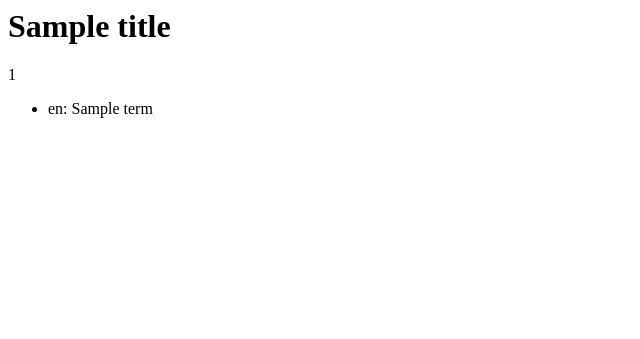
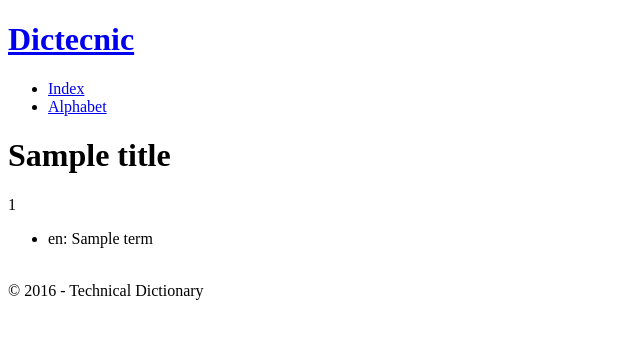
Before and after one commit to hackdeath/dictionary, a Django app: template dictionary/templates/dictionary/detailWord.html in a window 1280 px wide. Shown: the top 339 px of the page, without its empty margins (0-640 px from the left). Run offline with Django 3.2, Linux system fonts and the light colour scheme; the template is opened without the code that fills it: most values are stand-ins (such as "Sample title", 1, 10 or a date in 2020).

Commit message:
Implementação de template base e uso em detailWord

```diff
--- /dev/null
+++ b/dictionary/templates/dictionary/base.html
@@ -0,0 +1,32 @@
+<!DOCTYPE html>
+
+<html lang="pt-br">
+    <head>
+        <title>{% block title %}{% endblock %}</title >
+
+        <script>
+            {% block javascript %}
+            {% endblock %}
+        </script>
+    </head>
+    <body>
+        <header>
+            <div>
+                <h1><a href="/dictionary/">Dictecnic</a></h1>
+            </div>
+            <div>
+                <ul>
+                    <li><a href="/dictionary">Index</a></li>
+                    <li><a href="/dictionary/letter/en-us/a/">Alphabet</a></li>
+                </ul>
+            </div>
+        </header>
+
+        {% block content %}
+        {% endblock %}
+
+        <footer>
+            <span>&copy; 2016 - Technical Dictionary</span>
+        </footer>
+    </body>
+</html>
--- a/dictionary/templates/dictionary/detailWord.html
+++ b/dictionary/templates/dictionary/detailWord.html
@@ -1,6 +1,10 @@
-<h1>{{ title }}</h1>
+{% extends "dictionary/base.html" %}
+
+{% block title %}{{ title }}{% endblock %}
+
 
 <script>
+{% block javascript %}
     var words = [ {% for group in words %} {% for word in group %} {"term": "{{ word.term }}", "language": "{{ word.language }}", "definition": "{{ word.definition }}"} {% if forloop.last %}];{% else %}, {% endif %} {% endfor %} {% endfor %}
 
 function update(term, language) {
@@ -20,7 +24,11 @@ function update(term, language) {
     info.innerHTML = "<h2>" + word.term + "</h2>\n\n<p>" + word.definition + "</p>";
 }
 
+{% endblock %}
 </script>
+
+{% block content %}
+<h1>{{ title }}</h1>
 
 {% if words %}
     {% for group in words %}
@@ -39,3 +47,4 @@ function update(term, language) {
 {% else %}
     <p>No results.</p>
 {% endif %}
+{% endblock %}
```
